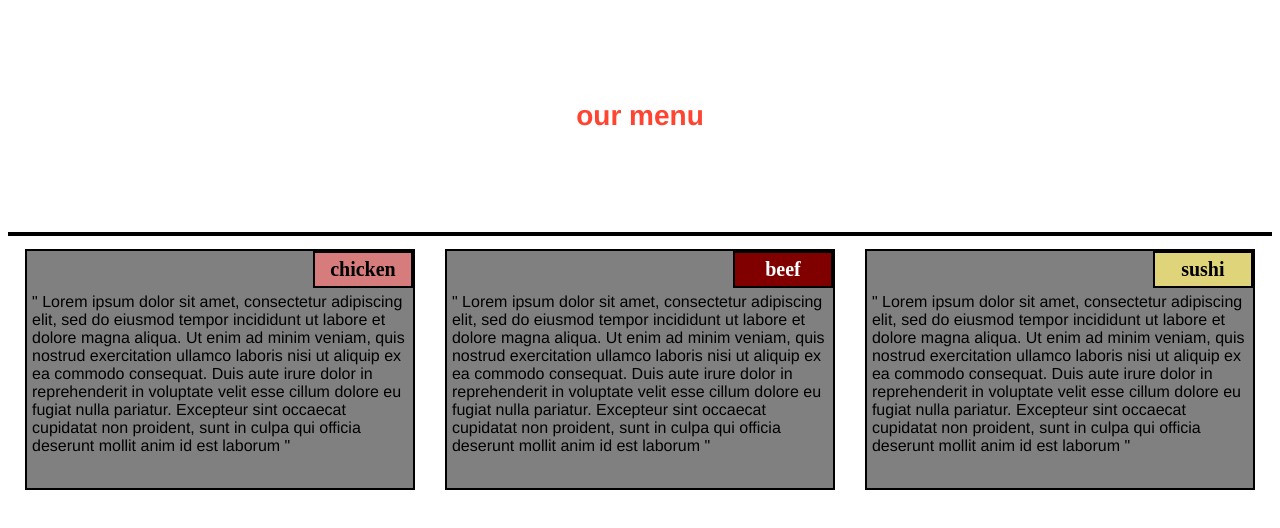
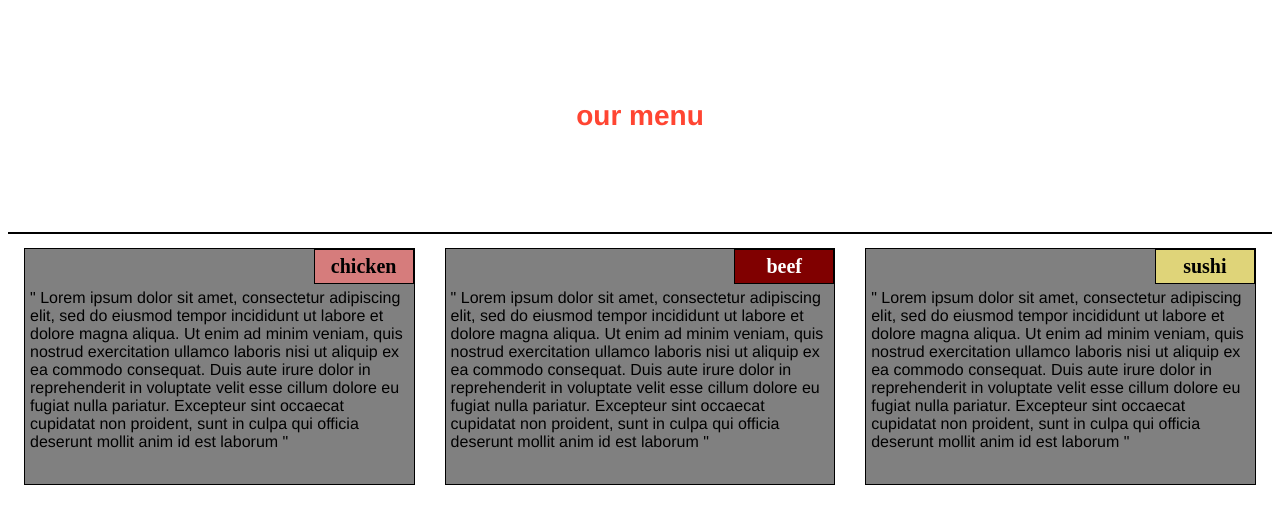
Before and after one commit to goodguy89/module2-solutioin, a plain HTML site: page index.html in a window 1280 px wide. Drawn offline with Linux system fonts and the light colour scheme.

Commit message:
Update index.html

```diff
--- a/index.html
+++ b/index.html
@@ -42,7 +42,7 @@
         div {
             position: relative;
             background-color: gray;
-            border: 2px solid black;
+            border: 1px solid black;
             width: 100%;
             margin-left: auto;
             margin-right: auto;
@@ -54,7 +54,7 @@
             width: 100px;
             padding: 5px;
             margin: 0px;
-            border: 2px solid black;
+            border: 1px solid black;
             text-align: center;
             font-size: 125%;
             font-weight: bold;
@@ -68,7 +68,7 @@
             width: 100px;
             padding: 5px;
             margin: 0px;
-            border: 2px solid black;
+            border: 1px solid black;
             text-align: center;
             font-size: 125%;
             font-weight: bold;
@@ -82,7 +82,7 @@
             width: 100px;
             padding: 5px;
             margin: 0px;
-            border: 2px solid black;
+            border: 1px solid black;
             text-align: center;
             font-size: 125%;
             font-weight: bold;
```
